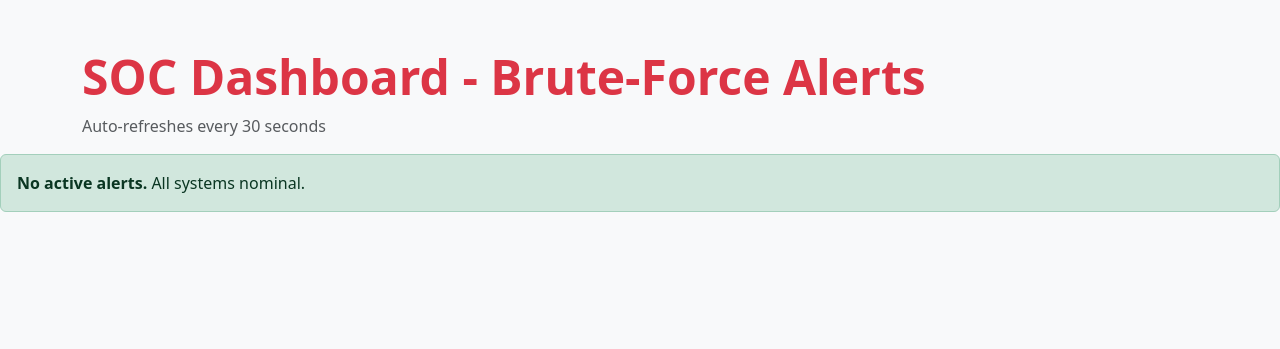
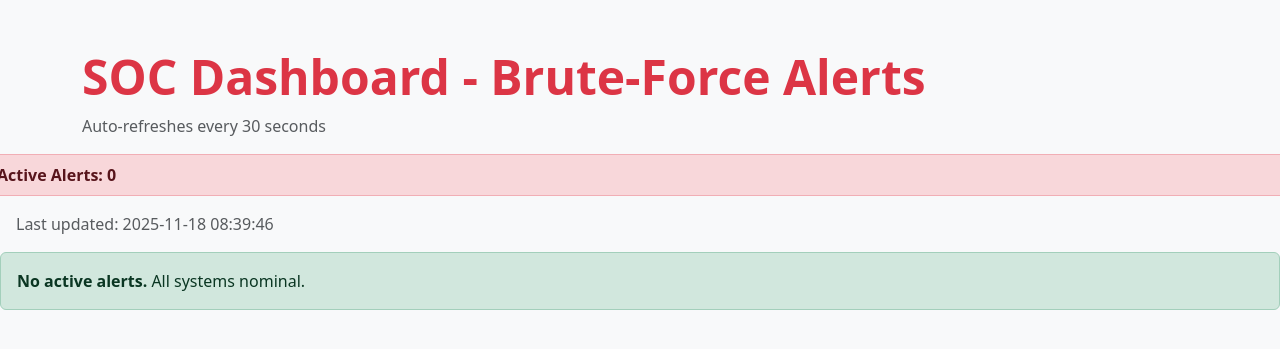
Before and after one commit to suleohis/cyber-blueprint-2026, a Flask app: page / in a window 1280 px wide. Shown: the top 349 px of the page. Run offline with Flask 3, Linux system fonts and the light colour scheme.

Commit message:
Month 1 - Day 15: Live alert count + last updated

```diff
--- a/month1/app.py
+++ b/month1/app.py
@@ -1,5 +1,6 @@
 # Day 12: Flask Web Dashboard
 from flask import Flask, render_template, jsonify
+from datetime import datetime
 import json
 import os
 
@@ -15,7 +16,7 @@
 @app.route('/')
 def dashboard():
     alerts = load_alerts()
-    return render_template('index.html', alerts=alerts)
+    return render_template('index.html', alerts=alerts, alert_count=len(alerts), last_updated=datetime.now().strftime("%Y-%m-%d %H:%M:%S"))
 
 @app.route('/api/alerts')
 def api_alerts():
--- a/month1/templates/index.html
+++ b/month1/templates/index.html
@@ -36,6 +36,17 @@
         </div>
     </div>
 
+    <!-- LIVE STATS -->
+        <div class="row mb-3">
+            <div class="alert alert-danger d-inline-block p-2">
+                <strong>Active Alerts: {{ alert_count }}</strong>
+            </div>
+            <span class="text-muted ms-3">
+                Last updated: {{ last_updated }}
+            </span>
+        </div>
+    <!-- END STATS -->
+
     {% if alerts %}
     <div class="table-responsive">
         <table class="table table-hover align middle">
```
Also changed, not shown: month1/day15.md (added, +6 -0 lines), 1 other file.
